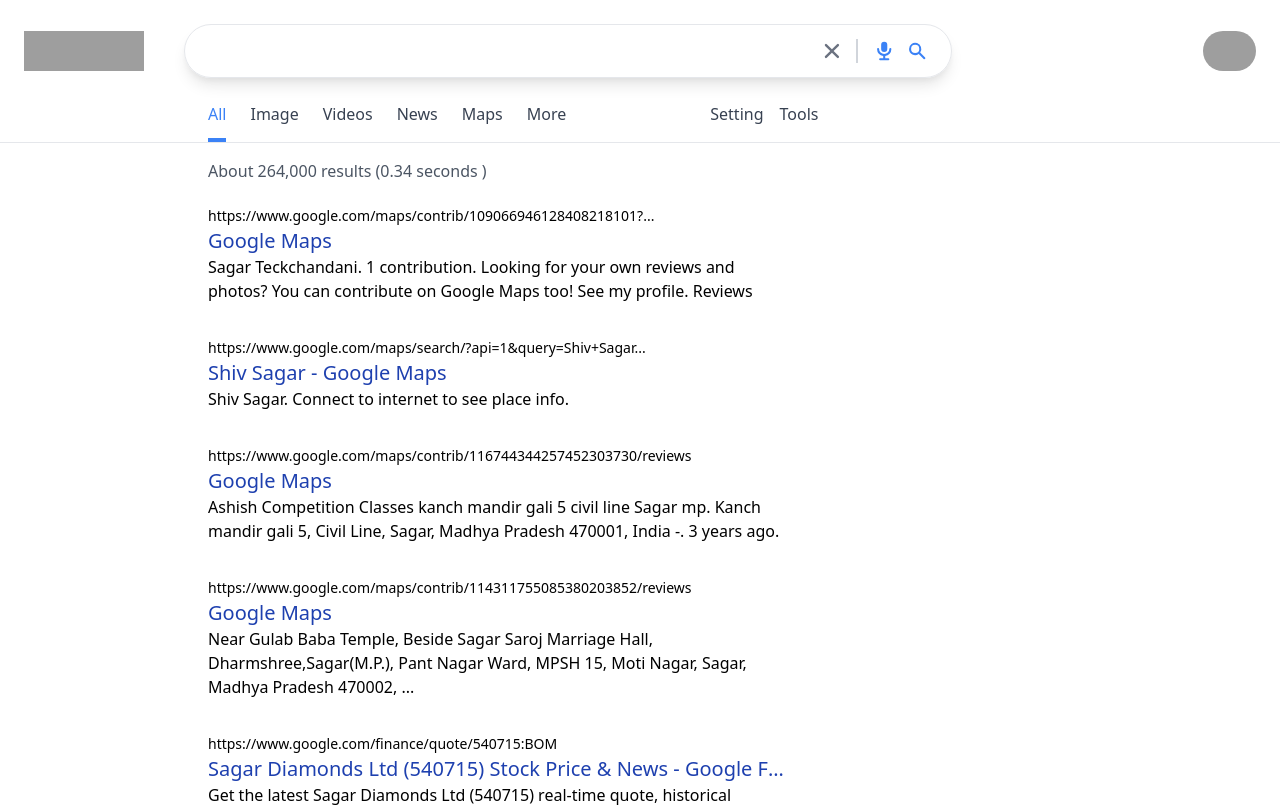
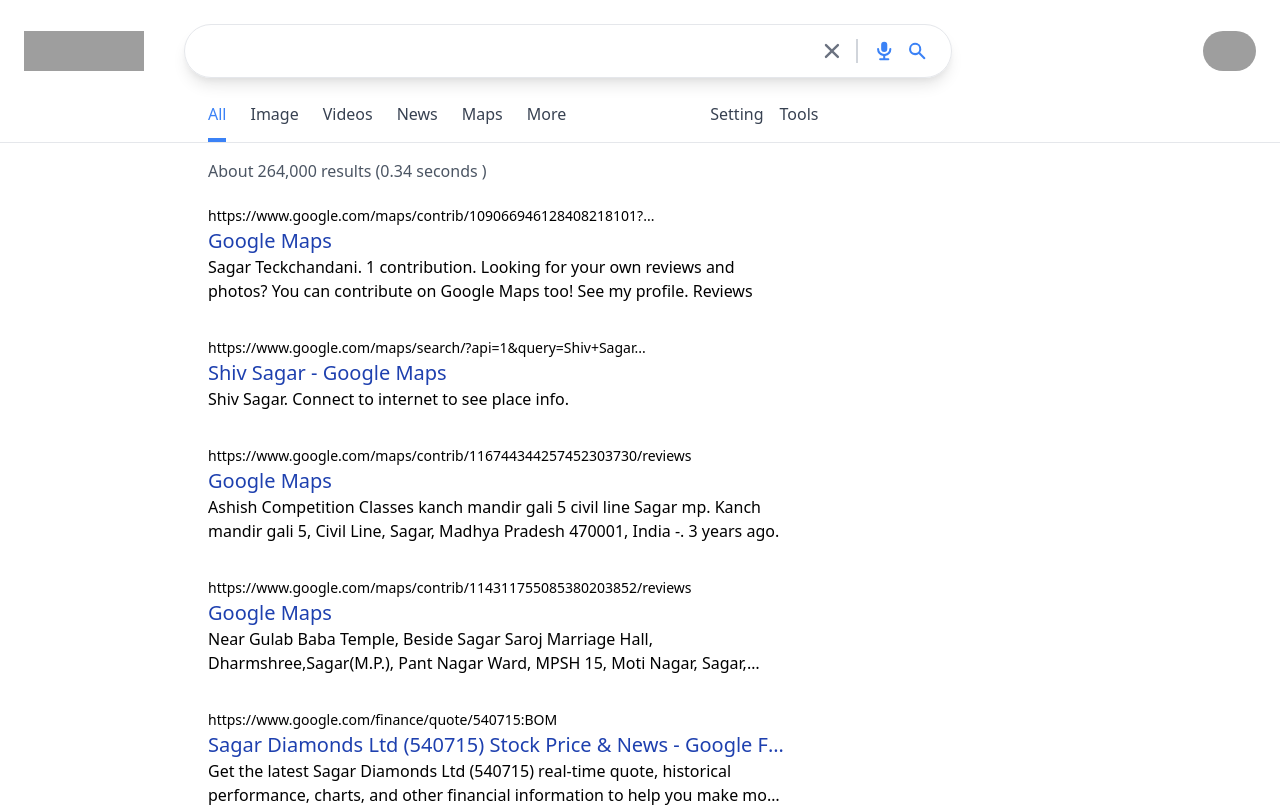
Before and after one commit to MrSagarRB/react-google-2.0, a Next.js app: page /search in a window 1280 px wide. Shown: the top 807 px of the page. Built offline with nearby package versions, Linux system fonts and the light colour scheme; grey boxes are pictures that could not be loaded.

Commit message:
custome search

```diff
--- a/components/SearchResults.js
+++ b/components/SearchResults.js
@@ -14,13 +14,13 @@
             </a>
             <a href={result.link}>
               <h2 className="truncate text-xl text-blue-800 font-medium
-              group-hover:underline ">
+           group-hover:underline ">
                 {result.title}
               </h2>
             </a>
           </div>
 
-          <p>{result.snippet} </p>
+          <p className="line-clamp-2">{result.snippet} </p>
         </div>
       ))}
     </div>
--- a/package.json
+++ b/package.json
@@ -9,6 +9,7 @@
   },
   "dependencies": {
     "@heroicons/react": "^1.0.5",
+    "@tailwindcss/line-clamp": "^0.3.0",
     "next": "12.0.7",
     "react": "17.0.2",
     "react-dom": "17.0.2"
--- a/tailwind.config.js
+++ b/tailwind.config.js
@@ -8,5 +8,5 @@
   variants: {
     extend: {},
   },
-  plugins: [],
+  plugins: [require('@tailwindcss/line-clamp'),],
 }
```
Also changed, not shown: 1 other file (tests, documents, lock files or other folders).
